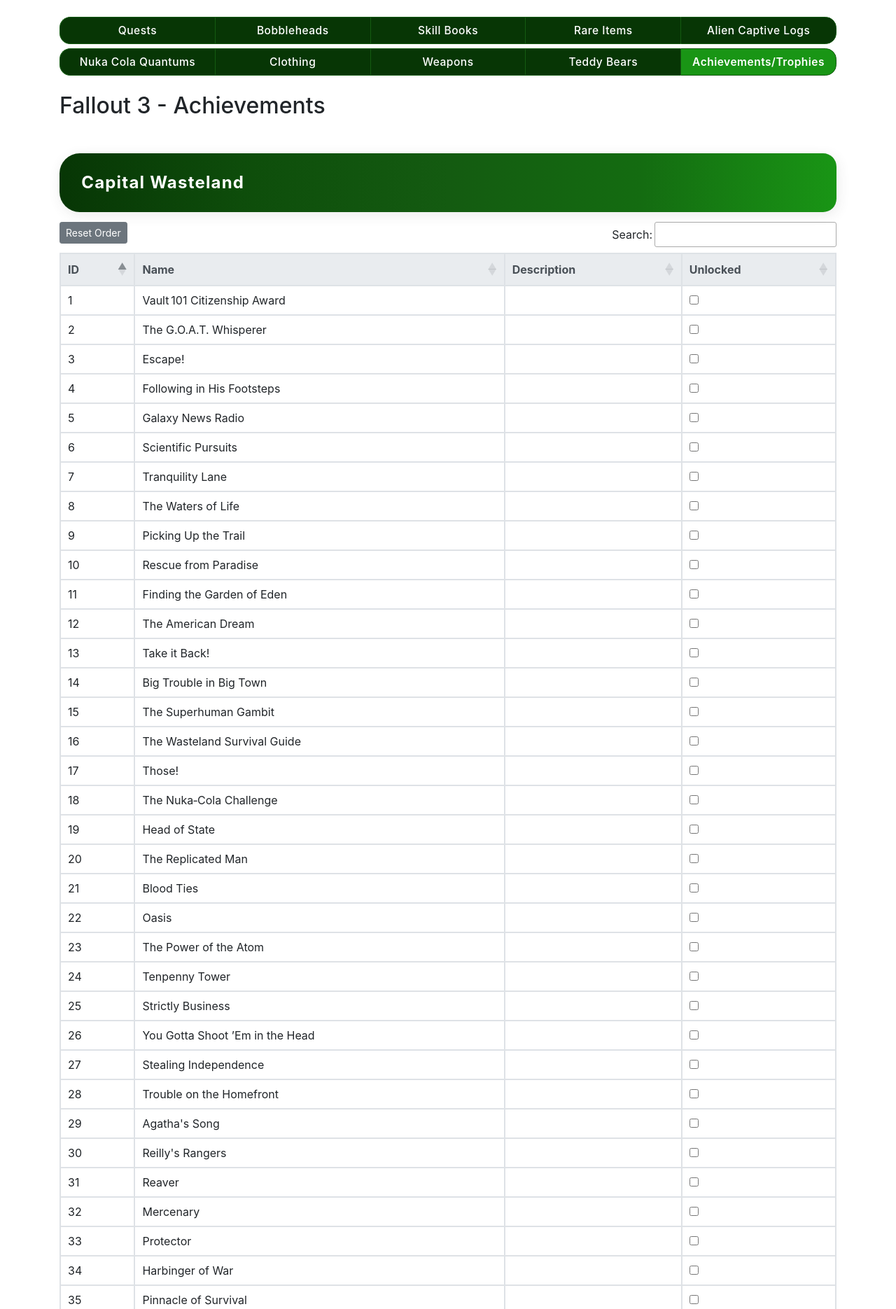
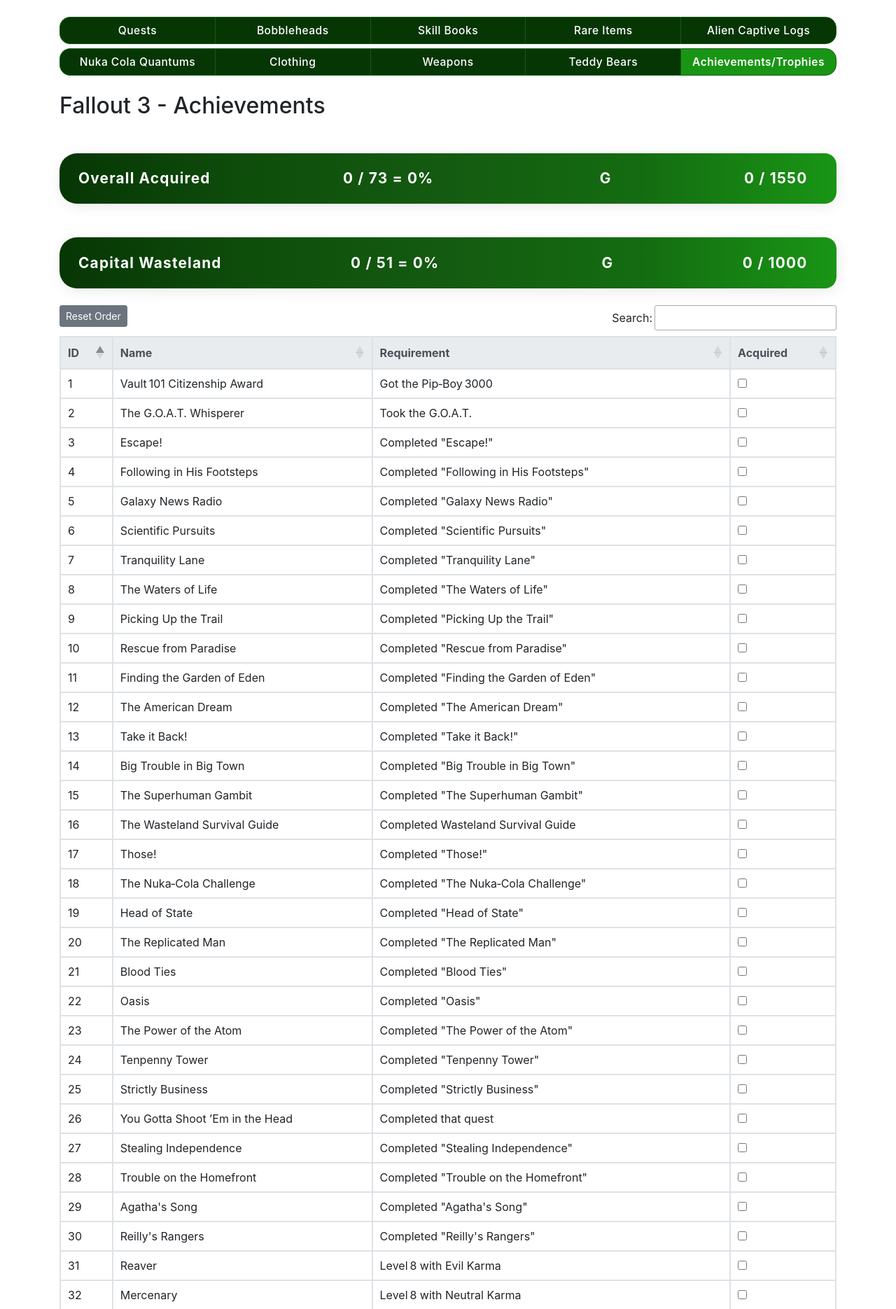
Before and after one commit to xaxion99/FalloutToTWChecklist, a Django app: page /fallout3/achievements/ in a window 1280 px wide. Shown: the part 56-1926 px from the top of the page at 70% size. Run offline with Django 5.2, Linux system fonts and the light colour scheme; data comes from the database, SQL or seed files in the repository; some libraries are stand-ins or nearby versions.

Commit message:
Add dashboard page and stats in headers and on pages

```diff
--- a/FalloutChecklist/fallout3/admin.py
+++ b/FalloutChecklist/fallout3/admin.py
@@ -111,6 +111,6 @@ class AchievementResource(resources.ModelResource):
 @admin.register(Achievement)
 class AchievementAdmin(ImportExportModelAdmin):
     resource_class = AchievementResource
-    list_display = ('title', 'name', 'unlocked')
+    list_display = ('title', 'name', 'acquired')
     search_fields = ('title', 'name')
-    list_filter = ('unlocked',)
+    list_filter = ('acquired',)
--- a/FalloutChecklist/fallout3/models.py
+++ b/FalloutChecklist/fallout3/models.py
@@ -97,7 +97,7 @@ class Achievement(models.Model):
     name = models.CharField(max_length=255)
     requirement = models.TextField(blank=True)
     points = models.IntegerField(default=0)
-    unlocked = models.BooleanField(default=False)
+    acquired = models.BooleanField(default=False)
 
     def __str__(self):
         return f"{self.title} - {self.name}"
--- a/FalloutChecklist/fallout3/static/fallout3/fallout3.css
+++ b/FalloutChecklist/fallout3/static/fallout3/fallout3.css
@@ -97,3 +97,66 @@
     background: #f8f9fa;
     font-weight: bold;
 }
+.dashboard-banner {
+    width: 100%;
+    background: linear-gradient(
+      90deg,
+      #073605 0%,
+      #0e4e0b 25%,
+      #145b11 50%,
+      #146c11 75%,
+      #199515 100%
+    );
+    color: #fff;
+    font-weight: bold;
+    font-size: 1.3rem;
+    padding: 1em 2em 1em 1.3em;
+    border-radius: 1.2em 0.8em 0.8em 1.2em;
+    box-shadow: 2px 4px 18px rgba(60,60,60,0.10);
+    letter-spacing: 1.2px;
+    margin-bottom: 1.4rem;
+    margin-top: 3rem;
+    display: flex;
+    justify-content: space-between;
+    align-items: center;
+}
+
+.dashboard-main-stats {
+    font-size: 1.4em;
+    font-weight: 600;
+    letter-spacing: 0.5px;
+}
+
+.dashboard-table {
+    background: #f8f9fa;
+    border-radius: 0.9em;
+    box-shadow: 0 2px 10px rgba(60,60,60,0.07);
+}
+
+.dashboard-table th {
+    background: #145b11;
+    color: #fff;
+    font-size: 1.07em;
+    font-weight: 600;
+    border-top-left-radius: 0.9em;
+    border-top-right-radius: 0.9em;
+}
+
+.dashboard-progress-bar {
+    height: 2em;
+    border-radius: 0.5em;
+    background: #e6f5e4;
+    overflow: hidden;
+    box-shadow: 0 2px 6px rgba(100,100,100,0.06);
+    margin: 0.2em 0;
+}
+
+.progress-bar {
+    font-weight: 700;
+    color: #fff;
+    text-shadow: 1px 1px 2px #07360566;
+    display: flex;
+    align-items: center;
+    justify-content: center;
+    background: linear-gradient(90deg,#073605 0%,#199515 100%);
+}
--- a/FalloutChecklist/fallout3/templates/fallout3/achievements.html
+++ b/FalloutChecklist/fallout3/templates/fallout3/achievements.html
@@ -3,20 +3,32 @@
 {% block title %}Fallout 3 - Achievements{% endblock %}
 
 {% block content %}
+{% load extra_filters %}
 <h2 class="mt-4">Fallout 3 - Achievements</h2>
+<div class="dashboard-banner mb-4">
+    <span class="font-weight-bold">Overall Acquired</span>
+    <span>{{ total_acquired }} / {{ total_items }} = {{ overall_percent }}%</span>
+    <span class="font-weight-bold ml-5">G</span>
+    <span>{{ total_points_acquired }} / {{ total_points }}</span>
+</div>
 {% for title, achievements in grouped.items %}
   <div class="quest-section">
-    <div class="quest-banner">
-      {{ title }}
+    {% with stat=section_stats|dict_get:title %}
+    <div class="dashboard-banner mb-4">
+        <span class="font-weight-bold">{{ title }}</span>
+        <span>{{ stat.acquired }} / {{ stat.count }} = {{ stat.percent }}%</span>
+        <span class="font-weight-bold ml-5">G</span>
+        <span>{{ stat.points_acquired }} / {{ stat.points_total }}</span>
     </div>
+    {% endwith %}
     <div class="table-responsive">
       <table class="table table-bordered table-sm align-middle datatable">
         <thead class="thead-light">
           <tr>
             <th>ID</th>
             <th>Name</th>
-            <th>Description</th>
-            <th>Unlocked</th>
+            <th>Requirement</th>
+            <th>Acquired</th>
           </tr>
         </thead>
         <tbody>
@@ -24,7 +36,7 @@
           <tr>
             <td>{{ ach.id }}</td>
             <td>{{ ach.name }}</td>
-            <td>{{ ach.description }}</td>
+            <td>{{ ach.requirement }}</td>
             <td>
               <input type="checkbox" class="achievement-toggle" data-id="{{ ach.id }}" {% if ach.unlocked %}checked{% endif %}>
             </td>
--- a/FalloutChecklist/fallout3/templates/fallout3_base.html
+++ b/FalloutChecklist/fallout3/templates/fallout3_base.html
@@ -14,7 +14,7 @@
 <nav class="navbar navbar-expand-lg navbar-dark bg-dark">
     <a class="navbar-brand" href="{% url 'home' %}">Vault</a>
     <div class="navbar-nav">
-        <a class="nav-item nav-link" href="{% url 'fallout3_quests' %}">Fallout 3</a>
+        <a class="nav-item nav-link" href="{% url 'fallout3_dashboard' %}">Fallout 3</a>
         <a class="nav-item nav-link" href="{% url 'new_vegas_coming_soon' %}">Fallout: New Vegas</a>
     </div>
     <div class="ml-auto">
--- a/FalloutChecklist/fallout3/templatetags/extra_filters.py
+++ b/FalloutChecklist/fallout3/templatetags/extra_filters.py
@@ -8,3 +8,8 @@ def chunks(lst, n):
     n = int(n)
     for i in range(0, len(lst), n):
         yield lst[i:i + n]
+
+
+@register.filter
+def dict_get(d, key):
+    return d.get(key)
--- a/FalloutChecklist/fallout3/urls.py
+++ b/FalloutChecklist/fallout3/urls.py
@@ -3,6 +3,7 @@ from . import views
 
 
 urlpatterns = [
+    path('', views.fallout3_dashboard, name="fallout3_dashboard"),
     path('quests/', views.fallout3_quests, name='fallout3_quests'),
     path('quests/toggle/', views.toggle_quest_field, name='toggle_quest_field'),
     path('bobbleheads/', views.fallout3_bobbleheads, name='fallout3_bobbleheads'),
--- a/FalloutChecklist/fallout3/views.py
+++ b/FalloutChecklist/fallout3/views.py
@@ -25,19 +25,147 @@ def home(request):
     return render(request, "home.html")
 
 
+def fallout3_dashboard(request):
+    sections = []
+    total_completed = 0
+    total_items = 0
+
+    # Quests: found and completed (as separate entries)
+    quests = Quest.objects.all()
+    found_count = quests.filter(found=True).count()
+    completed_count = quests.filter(completed=True).count()
+    quest_total = quests.count()
+    found_percent = round(100 * found_count / quest_total) if quest_total else 0
+    completed_percent = round(100 * completed_count / quest_total) if quest_total else 0
+    sections.append({"label": "Quests Found", "x": found_count, "y": quest_total, "percent": found_percent})
+    sections.append({"label": "Quests Completed", "x": completed_count, "y": quest_total, "percent": completed_percent})
+    total_completed += completed_count
+    total_items += quest_total
+
+    # Bobbleheads: acquired
+    bobs = Bobblehead.objects.all()
+    acquired = bobs.filter(acquired=True).count()
+    count = bobs.count()
+    percent = round(100 * acquired / count) if count else 0
+    sections.append({"label": "Bobbleheads", "x": acquired, "y": count, "percent": percent})
+    total_completed += acquired
+    total_items += count
+
+    # Skill Books: count_found (sum), count_total (sum)
+    books = SkillBook.objects.all()
+    found = sum(b.count_found for b in books)
+    total = sum(b.count_total for b in books)
+    percent = round(100 * found / total) if total else 0
+    sections.append({"label": "Skill Books", "x": found, "y": total, "percent": percent})
+    total_completed += found
+    total_items += total
+
+    # Rare Items: acquired
+    rareitems = RareItem.objects.all()
+    acquired = rareitems.filter(acquired=True).count()
+    count = rareitems.count()
+    percent = round(100 * acquired / count) if count else 0
+    sections.append({"label": "Rare Items", "x": acquired, "y": count, "percent": percent})
+    total_completed += acquired
+    total_items += count
+
+    # Alien Captive Logs: acquired
+    logs = AlienCaptiveLog.objects.all()
+    acquired = logs.filter(acquired=True).count()
+    count = logs.count()
+    percent = round(100 * acquired / count) if count else 0
+    sections.append({"label": "Alien Captive Logs", "x": acquired, "y": count, "percent": percent})
+    total_completed += acquired
+    total_items += count
+
+    # Nuka Cola Quantums: count_found (sum), count_total (sum)
+    quantums = NukaColaQuantum.objects.all()
+    found = sum(q.count_found for q in quantums)
+    total = sum(q.count_total for q in quantums)
+    percent = round(100 * found / total) if total else 0
+    sections.append({"label": "Nuka Cola Quantums", "x": found, "y": total, "percent": percent})
+    total_completed += found
+    total_items += total
+
+    # Clothing: acquired
+    clothing = Clothing.objects.all()
+    acquired = clothing.filter(acquired=True).count()
+    count = clothing.count()
+    percent = round(100 * acquired / count) if count else 0
+    sections.append({"label": "Clothing", "x": acquired, "y": count, "percent": percent})
+    total_completed += acquired
+    total_items += count
+
+    # Weapons: acquired
+    weapons = Weapon.objects.all()
+    acquired = weapons.filter(acquired=True).count()
+    count = weapons.count()
+    percent = round(100 * acquired / count) if count else 0
+    sections.append({"label": "Weapons", "x": acquired, "y": count, "percent": percent})
+    total_completed += acquired
+    total_items += count
+
+    # Teddy Bears: count_found (sum), count_total (sum)
+    bears = TeddyBear.objects.all()
+    found = sum(b.count_found for b in bears)
+    total = sum(b.count_total for b in bears)
+    percent = round(100 * found / total) if total else 0
+    sections.append({"label": "Teddy Bears", "x": found, "y": total, "percent": percent})
+    total_completed += found
+    total_items += total
+
+    # Final overall stats
+    total_percent = round(100 * total_completed / total_items) if total_items else 0
+
+    return render(request, "dashboard.html", {
+        "sections": sections,
+        "total_completed": total_completed,
+        "total_items": total_items,
+        "total_percent": total_percent,
+        "menu_items": FALLOUT3_MENU_ITEMS,
+    })
+
+
+
 def fallout3_quests(request):
     quests = Quest.objects.all().order_by('id')
+    grouped = OrderedDict()
+    section_stats = {}
 
-    section_order = []
-    grouped = OrderedDict()
+    # Group by quest title, calculate per-section and overall stats
     for q in quests:
-        if q.title not in grouped:
-            section_order.append(q.title)
-            grouped[q.title] = []
-        grouped[q.title].append(q)
+        grouped.setdefault(q.title, []).append(q)
+
+    total_found = 0
+    total_completed = 0
+    total_quests = 0
+
+    for title, qs in grouped.items():
+        found = sum(1 for quest in qs if quest.found)
+        completed = sum(1 for quest in qs if quest.completed)
+        count = len(qs)
+        found_percent = round(100 * found / count) if count else 0
+        completed_percent = round(100 * completed / count) if count else 0
+        section_stats[title] = {
+            "found": found, "completed": completed, "count": count,
+            "found_percent": found_percent, "completed_percent": completed_percent,
+        }
+        total_found += found
+        total_completed += completed
+        total_quests += count
+
+    # Overall stats
+    overall_found_percent = round(100 * total_found / total_quests) if total_quests else 0
+    overall_completed_percent = round(100 * total_completed / total_quests) if total_quests else 0
 
     return render(request, "fallout3/quests.html", {
         "grouped": grouped,
+        "section_stats": section_stats,
+        "total_found": total_found,
+        "total_completed": total_completed,
+        "total_quests": total_quests,
+        "overall_found_percent": overall_found_percent,
+        "overall_completed_percent": overall_completed_percent,
         "menu_items": FALLOUT3_MENU_ITEMS,
         "active_menu": "fallout3_quests",
     })
@@ -61,8 +189,14 @@ def toggle_quest_field(request):
 
 def fallout3_bobbleheads(request):
     bobbleheads = Bobblehead.objects.all().order_by('id')
+    total = bobbleheads.count()
+    acquired = bobbleheads.filter(acquired=True).count()
+    percent = round(100 * acquired / total) if total else 0
     return render(request, "fallout3/bobbleheads.html", {
         "bobbleheads": bobbleheads,
+        "total": total,
+        "acquired": acquired,
+        "percent": percent,
         "menu_items": FALLOUT3_MENU_ITEMS,
         "active_menu": "fallout3_bobbleheads",
     })
@@ -83,8 +217,14 @@ def toggle_bobblehead_field(request):
 
 def fallout3_skillbooks(request):
     skillbooks = SkillBook.objects.all().order_by('id')
+    total = sum(b.count_total for b in skillbooks)
+    found = sum(b.count_found for b in skillbooks)
+    percent = round(100 * found / total) if total else 0
     return render(request, "fallout3/skillbooks.html", {
         "skillbooks": skillbooks,
+        "total": total,
+        "found": found,
+        "percent": percent,
         "menu_items": FALLOUT3_MENU_ITEMS,
         "active_menu": "fallout3_skillbooks",
     })
@@ -110,10 +250,29 @@ def update_skillbook_count(request):
 def fallout3_rareitems(request):
     rareitems = RareItem.objects.all().order_by('id')
     grouped = OrderedDict()
+    section_stats = {}
+
+    total_acquired = 0
+    total_items = 0
+
     for item in rareitems:
         grouped.setdefault(item.title, []).append(item)
+    for title, items in grouped.items():
+        acquired = sum(1 for i in items if i.acquired)
+        count = len(items)
+        percent = round(100 * acquired / count) if count else 0
+        section_stats[title] = {"acquired": acquired, "count": count, "percent": percent}
+        total_acquired += acquired
+        total_items += count
+
+    overall_percent = round(100 * total_acquired / total_items) if total_items else 0
+
     return render(request, "fallout3/rareitems.html", {
         "grouped": grouped,
+        "section_stats": section_stats,
+        "total_acquired": total_acquired,
+        "total_items": total_items,
+        "overall_percent": overall_percent,
         "menu_items": FALLOUT3_MENU_ITEMS,
         "active_menu": "fallout3_rareitems",
     })
@@ -134,8 +293,14 @@ def toggle_rareitem_field(request):
 
 def fallout3_alienlogs(request):
     logs = AlienCaptiveLog.objects.all().order_by('id')
+    total = logs.count()
+    acquired = logs.filter(acquired=True).count()
+    percent = round(100 * acquired / total) if total else 0
     return render(request, "fallout3/alienlogs.html", {
         "logs": logs,
+        "acquired": acquired,
+        "total": total,
+        "percent": percent,
         "menu_items": FALLOUT3_MENU_ITEMS,
         "active_menu": "fallout3_alienlogs",
     })
@@ -157,10 +322,29 @@ def toggle_alienlog_field(request):
 def fallout3_nukacolaquantums(request):
     quantums = NukaColaQuantum.objects.all().order_by('id')
     grouped = OrderedDict()
+    section_stats = {}
+
+    total_found = 0
+    total_total = 0
+
     for q in quantums:
         grouped.setdefault(q.title, []).append(q)
+    for title, qs in grouped.items():
+        found = sum(q.count_found for q in qs)
+        count = sum(q.count_total for q in qs)
+        percent = round(100 * found / count) if count else 0
+        section_stats[title] = {"found": found, "count": count, "percent": percent}
+        total_found += found
+        total_total += count
+
+    overall_percent = round(100 * total_found / total_total) if total_total else 0
+
     return render(request, "fallout3/nukacolaquantums.html", {
         "grouped": grouped,
+        "section_stats": section_stats,
+        "total_found": total_found,
+        "total_total": total_total,
+        "overall_percent": overall_percent,
         "menu_items": FALLOUT3_MENU_ITEMS,
         "active_menu": "fallout3_nukacolaquantums",
     })
@@ -186,10 +370,28 @@ def update_nukacola_count(request):
 def fallout3_clothing(request):
     clothing = Clothing.objects.all().order_by('id')
     grouped = OrderedDict()
+    section_stats = {}
+    total_acquired = 0
+    total_items = 0
+
     for item in clothing:
         grouped.setdefault(item.title, []).append(item)
+    for title, items in grouped.items():
+        acquired = sum(1 for i in items if i.acquired)
+        count = len(items)
+        percent = round(100 * acquired / count) if count else 0
+        section_stats[title] = {"acquired": acquired, "count": count, "percent": percent}
+        total_acquired += acquired
+        total_items += count
+
+    overall_percent = round(100 * total_acquired / total_items) if total_items else 0
+
     return render(request, "fallout3/clothing.html", {
         "grouped": grouped,
+        "section_stats": section_stats,
+        "total_acquired": total_acquired,
+        "total_items": total_items,
+        "overall_percent": overall_percent,
         "menu_items": FALLOUT3_MENU_ITEMS,
         "active_menu": "fallout3_clothing",
     })
@@ -211,10 +413,28 @@ def toggle_clothing_field(request):
 def fallout3_weapons(request):
     weapons = Weapon.objects.all().order_by('id')
     grouped = OrderedDict()
+    section_stats = {}
+    total_acquired = 0
+    total_items = 0
+
     for item in weapons:
         grouped.setdefault(item.title, []).append(item)
+    for title, items in grouped.items():
+        acquired = sum(1 for i in items if i.acquired)
+        count = len(items)
+        percent = round(100 * acquired / count) if count else 0
+        section_stats[title] = {"acquired": acquired, "count": count, "percent": percent}
+        total_acquired += acquired
+        total_items += count
+
+    overall_percent = round(100 * total_acquired / total_items) if total_items else 0
+
     return render(request, "fallout3/weapons.html", {
         "grouped": grouped,
+        "section_stats": section_stats,
+        "total_acquired": total_acquired,
+        "total_items": total_items,
+        "overall_percent": overall_percent,
         "menu_items": FALLOUT3_MENU_ITEMS,
         "active_menu": "fallout3_weapons",
     })
@@ -236,10 +456,28 @@ def toggle_weapon_field(request):
 def fallout3_teddybears(request):
     bears = TeddyBear.objects.all().order_by('id')
     grouped = OrderedDict()
+    section_stats = {}
+    total_found = 0
+    total_total = 0
+
     for bear in bears:
         grouped.setdefault(bear.title, []).append(bear)
+    for title, items in grouped.items():
+        found = sum(b.count_found for b in items)
+        count = sum(b.count_total for b in items)
+        percent = round(100 * found / count) if count else 0
+        section_stats[title] = {"found": found, "count": count, "percent": percent}
+        total_found += found
+        total_total += count
+
+    overall_percent = round(100 * total_found / total_total) if total_total else 0
+
     return render(request, "fallout3/teddybears.html", {
         "grouped": grouped,
+        "section_stats": section_stats,
+        "total_found": total_found,
+        "total_total": total_total,
+        "overall_percent": overall_percent,
         "menu_items": FALLOUT3_MENU_ITEMS,
         "active_menu": "fallout3_teddybears",
     })
@@ -264,11 +502,46 @@ def update_teddybear_count(request):
 
 def fallout3_achievements(request):
     achievements = Achievement.objects.all().order_by('id')
-    grouped = {}
+    grouped = OrderedDict()
+    section_stats = {}
+    total_acquired = 0
+    total_items = 0
+    total_points_acquired = 0
+    total_points = 0
+
     for a in achievements:
         grouped.setdefault(a.title, []).append(a)
+    for title, items in grouped.items():
+        acquired = sum(1 for i in items if getattr(i, "acquired", False))
+        count = len(items)
+        # Points calculations:
+        points_acquired = sum(getattr(i, "points", 0) for i in items if getattr(i, "acquired", False))
+        points_total = sum(getattr(i, "points", 0) for i in items)
+        percent = round(100 * acquired / count) if count else 0
+        section_stats[title] = {
+            "acquired": acquired,
+            "count": count,
+            "percent": percent,
+            "points_acquired": points_acquired,
+            "points_total": points_total,
+        }
+        total_acquired += acquired
+        total_items += count
+        total_points_acquired += points_acquired
+        total_points += points_total
+
+    overall_percent = round(100 * total_acquired / total_items) if total_items else 0
+    overall_points_percent = round(100 * total_points_acquired / total_points) if total_points else 0
+
     return render(request, "fallout3/achievements.html", {
         "grouped": grouped,
+        "section_stats": section_stats,
+        "total_acquired": total_acquired,
+        "total_items": total_items,
+        "overall_percent": overall_percent,
+        "total_points_acquired": total_points_acquired,
+        "total_points": total_points,
+        "overall_points_percent": overall_points_percent,
         "menu_items": FALLOUT3_MENU_ITEMS,
         "active_menu": "fallout3_achievements",
     })
--- a/FalloutChecklist/templates/home.html
+++ b/FalloutChecklist/templates/home.html
@@ -13,7 +13,7 @@
 <nav class="navbar navbar-expand-lg navbar-dark bg-dark">
     <a class="navbar-brand" href="{% url 'home' %}">Vault</a>
     <div class="navbar-nav">
-        <a class="nav-item nav-link" href="{% url 'fallout3_quests' %}">Fallout 3</a>
+        <a class="nav-item nav-link" href="{% url 'fallout3_dashboard' %}">Fallout 3</a>
         <a class="nav-item nav-link" href="{% url 'new_vegas_coming_soon' %}">Fallout: New Vegas</a>
     </div>
     <div class="ml-auto">
```
Also changed, not shown: FalloutChecklist/fallout3/templates/dashboard.html (added, +45 -0 lines), FalloutChecklist/db.sqlite3, FalloutChecklist/fallout3/migrations/0014_rename_unlocked_achievement_acquired.py (added).
